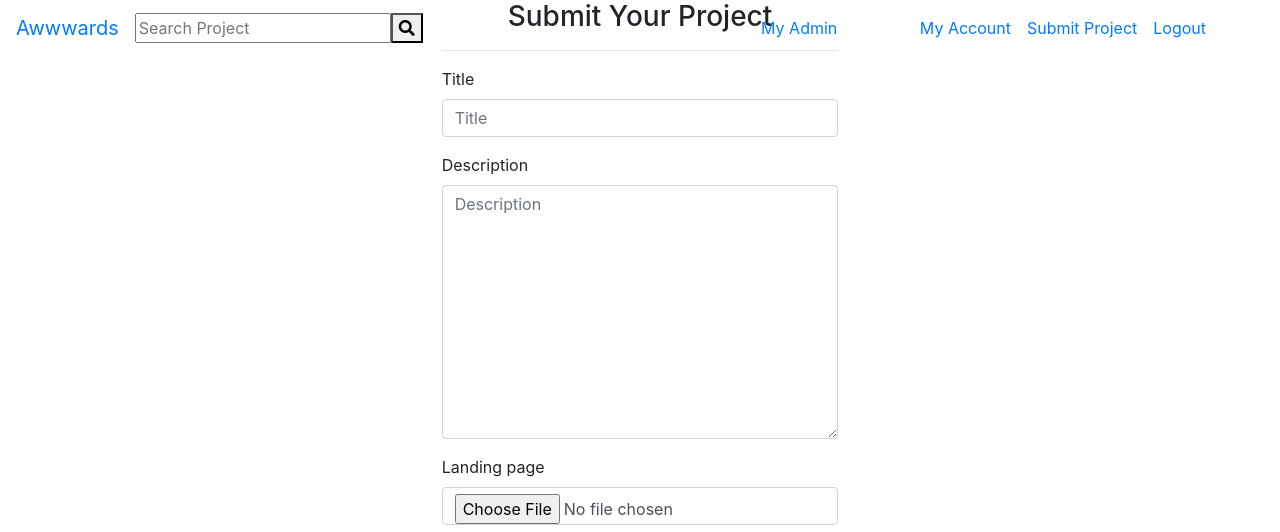
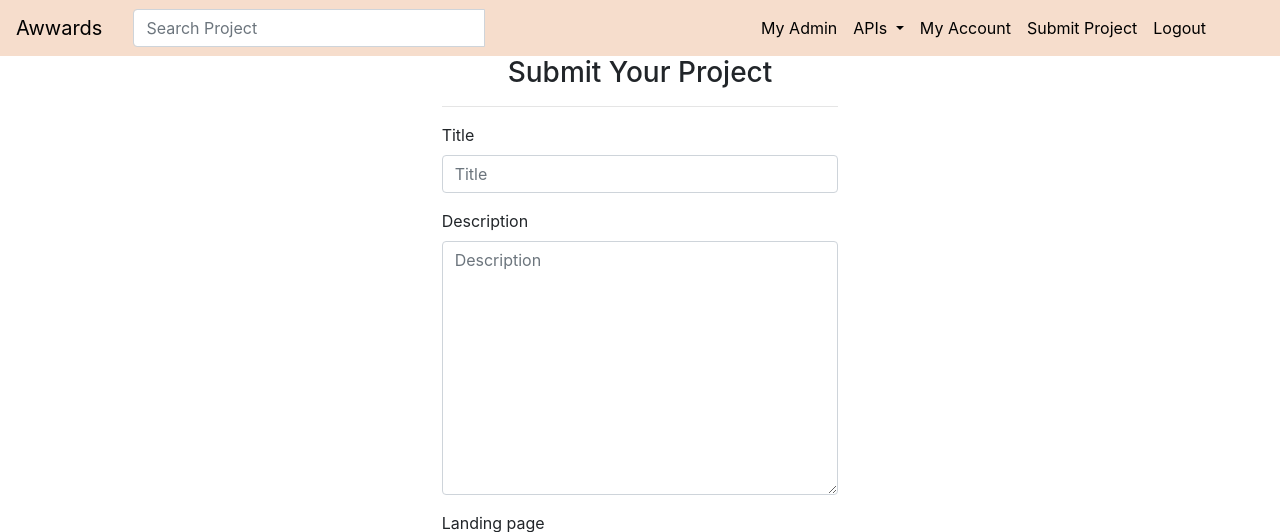
Before and after one commit to wanjikuciku/Awards, a Django app: a page that uses projects/templates/navbar.html in a window 1280 px wide. Shown: the top 532 px of the page. Run offline with Django 3.2, Linux system fonts and the light colour scheme; the visitor is signed in with stand-in values (Sample User, id 1); some libraries are stand-ins or nearby versions.

Commit message:
modified

```diff
--- a/projects/templates/navbar.html
+++ b/projects/templates/navbar.html
@@ -1,37 +1,39 @@
+
 <!DOCTYPE html>
-<html lang="en">
+<html>
 
 <head>
-
   <meta charset="utf-8">
   <meta name="viewport" content="width=device-width, initial-scale=1">
-  <link rel="stylesheet" href="https://use.fontawesome.com/releases/v5.5.0/css/all.css" integrity="sha384-B4dIYHKNBt8Bc12p+WXckhzcICo0wtJAoU8YZTY5qE0Id1GSseTk6S+L3BlXeVIU" crossorigin="anonymous">
-  <!-- Compiled and minified JavaScript -->
-  <script src="https://cdnjs.cloudflare.com/ajax/libs/materialize/1.0.0/js/materialize.min.js"></script>
 </head>
 
 <body>
-  <nav class="navbar navbar-expand-xl navbar-inverse fixed-top">
-    <a class="navbar-brand" href="{% url 'index' %}">Awwwards</a>
+  <nav class="navbar navbar-expand-lg navbar-dark" style="background-color: #F6DDCC " style="color:black;">
+    <a style="color:black;" class="navbar-brand" href="{% url 'index' %}">Awwards</a>
     <button class="navbar-toggler" type="button" data-toggle="collapse" data-target="#navbarSupportedContent" aria-controls="navbarSupportedContent" aria-expanded="false" aria-label="Toggle navigation">
-      <span class="navbar-toggler-icon">
-        <i class="fas fa-ellipsis-v"></i>
-      </span>
+      <span class="navbar-toggler-icon" style="color:black;"></span>
     </button>
 
     <div class="collapse navbar-collapse" id="navbarSupportedContent">
-      <div class="search-box">
-        <form class="form-inline my-2 my-lg-0 mx-auto" role="search" action="{% url 'search_project' %}">
-          <input class=" search-txt" type="text" placeholder="Search Project" name='project'>
-          <button class="search-btn" type="submit"><i class="fas fa-search"></i></button>
+
+
+      <div class="col-sm-4 col-md-4 navbar-right">
+          <form class="navbar-form" role="search" action="{% url 'search_project' %}">
+            <div class="input-group">
+              <input type="text" class="form-control" placeholder="Search Project" name="project">
+              <div class="input-group-btn">
+
+              </div>
+            </div>
           </form>
       </div>
-      <ul style="margin-right:50px;" class="navbar-nav ml-auto">
+
+      <ul style="margin-right:50px;" class="navbar-nav ml-auto" style="color:black;">
           <li class="nav-item">
-          <a href="/admin" class="nav-link">My Admin</a>
+            <a style="color:black;" href="/admin" class="nav-link">My Admin</a>
           </li>
           <li class="nav-item dropdown show">
-          <a style="color:#fff;" class="nav-link dropdown-toggle" role="button" id="dropdownMenuLink" data-toggle="dropdown" aria-haspopup="true" aria-expanded="false">
+            <a style="color:black;" class="nav-link dropdown-toggle" role="button" id="dropdownMenuLink" data-toggle="dropdown" aria-haspopup="true" aria-expanded="false">
               APIs
             </a>
             <div class="dropdown-menu" aria-labelledby="dropdownMenuLink">
@@ -43,29 +45,26 @@
 
           {% if user.is_authenticated %}
           <li class="nav-item">
-          <a href="{% url 'profile'%}" class="nav-link">My Account</a>
+            <a style="color:black;" href="{% url 'profile'%}" class="nav-link">My Account</a>
           </li>
           <li class="nav-item">
-          <a class="nav-link" href="{% url 'send_project' %}">Submit Project</a>
+            <a style="color:black;" class="nav-link" href="{% url 'send_project' %}">Submit Project</a>
           </li>
           <li class="nav-item">
-          <a class="nav-link" href="/logout">Logout</a>
+            <a style="color:black;" class="nav-link" href="/logout">Logout</a>
           </li>
           {% else %}
           <li class="nav-item">
-          <a class="nav-link" href="/accounts/login/">Login</a>
-        </li>
-        <li>
-          <a class="nav-link" href="/accounts/register/">Sign Up</a>
+            <a style="color:black;" class="nav-link" href="/accounts/login/">Login</a>
           </li>
           {% endif %}
 
 
+
         </ul>
     </div>
+    <script src="https://cdnjs.cloudflare.com/ajax/libs/jquery/3.3.1/jquery.min.js"></script>
   </nav>
-  <script src="https://cdnjs.cloudflare.com/ajax/libs/jquery/3.3.1/jquery.min.js"></script>
-  <script type="text/javascript" src="static/js/nav.js"></script>
 </body>
 
 </html>
```
Lines whose indentation alone changed are shown as unchanged.
